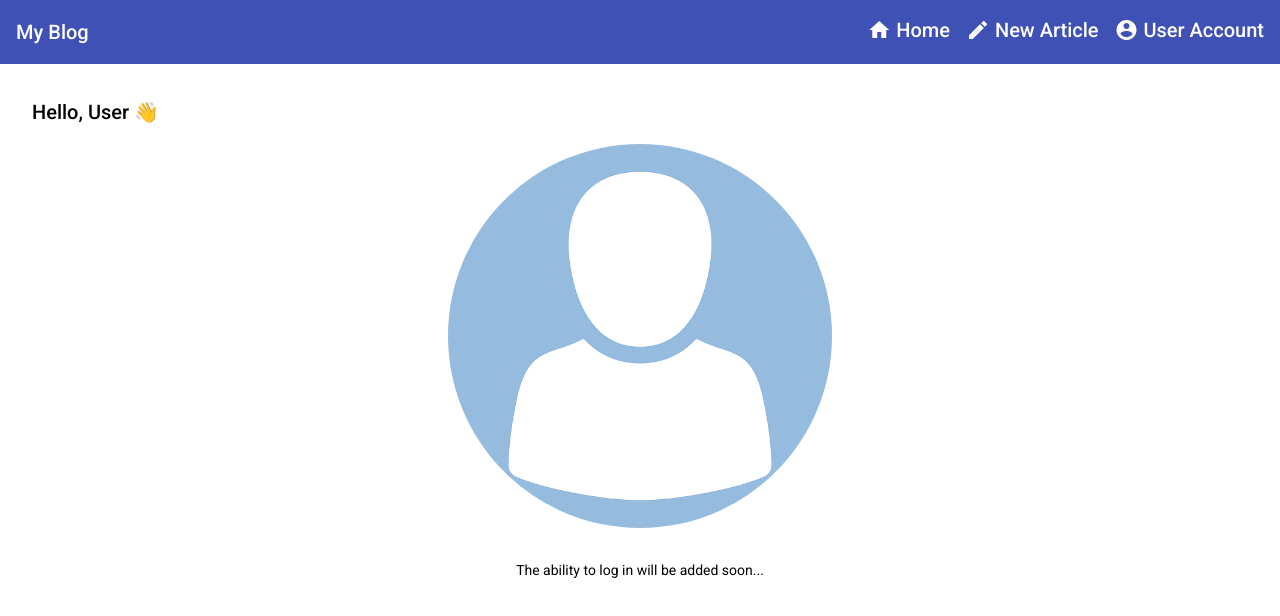
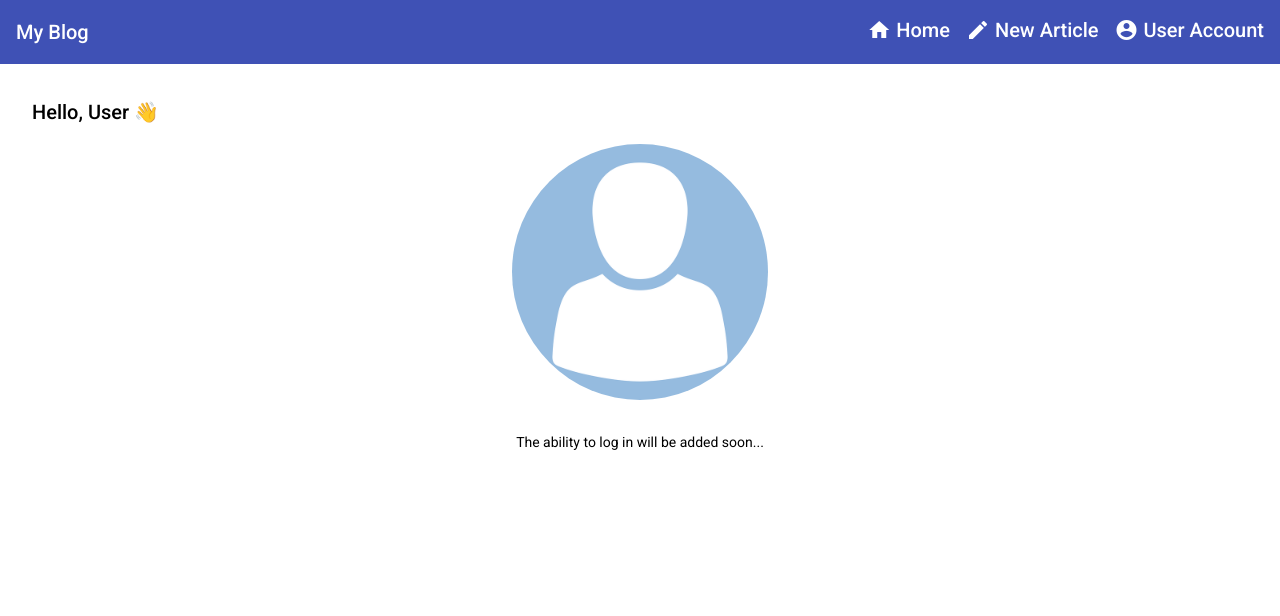
Before and after one commit to MariaPolyniak/personal-blog, an Angular app: page /user-account in a window 1280 px wide. Shown: the top 616 px of the page. Built offline with nearby package versions, Linux system fonts and the light colour scheme.

Commit message:
Fix routerLink for UserAccount route, change width of user avatar

```diff
--- a/src/app/components/header/header.component.html
+++ b/src/app/components/header/header.component.html
@@ -6,6 +6,6 @@
   <nav>
     <a routerLink="/home"><mat-icon>home</mat-icon>&nbsp;Home</a>
     <a routerLink="/new-article"><mat-icon>create</mat-icon>&nbsp;New Article</a>
-    <a routerLink="/user-name"><mat-icon>account_circle</mat-icon>&nbsp;User Account</a>
+    <a routerLink="/user-account"><mat-icon>account_circle</mat-icon>&nbsp;User Account</a>
   </nav>
 </mat-toolbar>
--- a/src/app/components/user-account/user-account.component.scss
+++ b/src/app/components/user-account/user-account.component.scss
@@ -6,7 +6,7 @@
 img {
   display: block;
   margin: auto;
-  width: 30vw;
+  width: 20vw;
 
   border-radius: 50%;
 }
```
